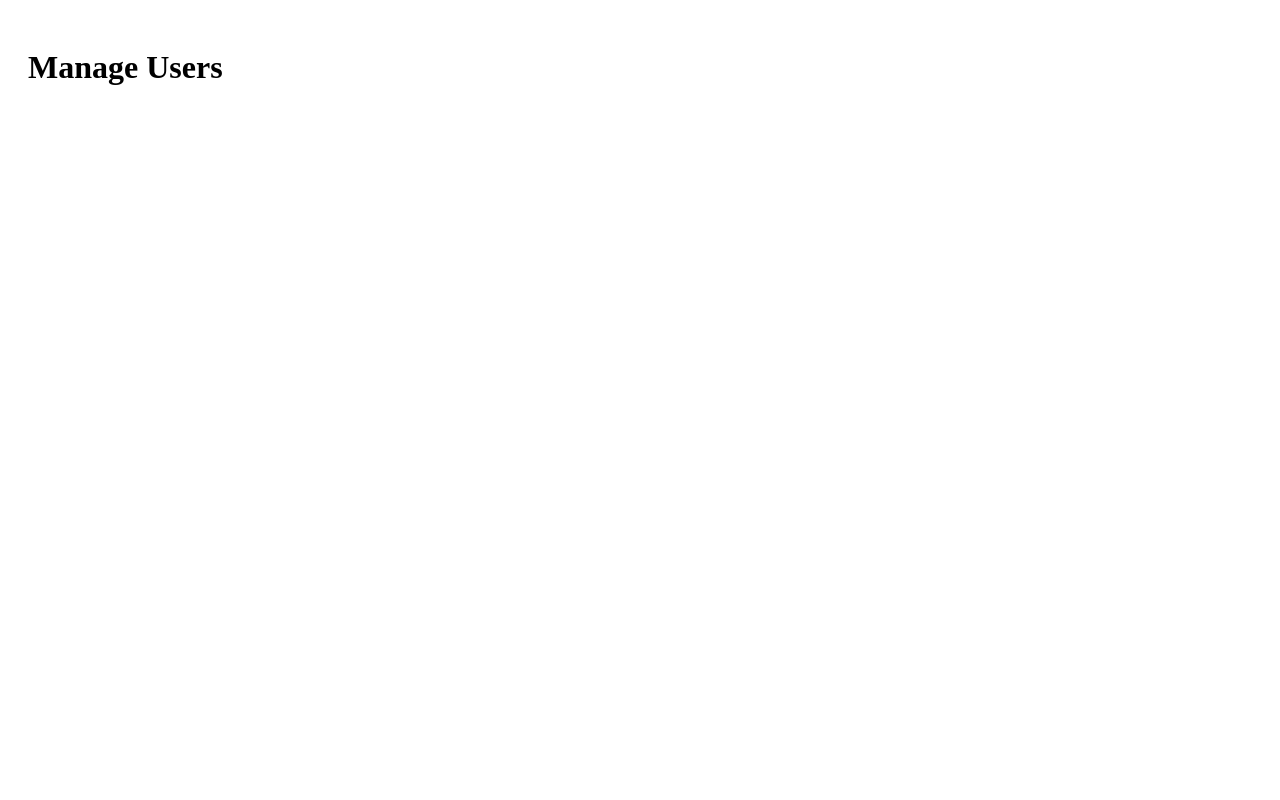
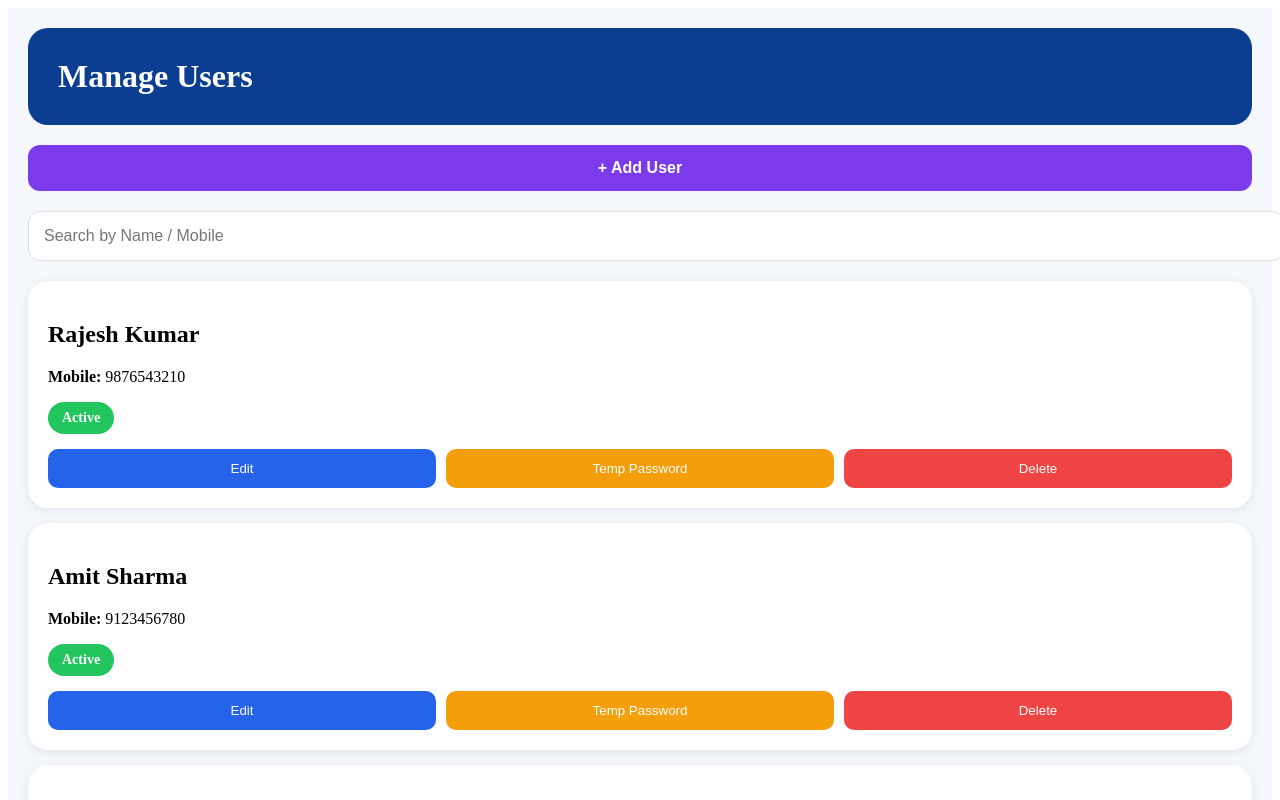
Before and after one commit to Arunsonly/property-insurance-portal, a Next.js app: page /admin/manage-users in a window 1280 px wide. Shown: the top 800 px of the page. Built offline with nearby package versions, Linux system fonts and the light colour scheme.

Commit message:
Update manage-users.js

```diff
--- a/pages/admin/manage-users.js
+++ b/pages/admin/manage-users.js
@@ -1,7 +1,172 @@
 export default function ManageUsers() {
+  const users = [
+    {
+      name: "Rajesh Kumar",
+      mobile: "9876543210",
+      status: "Active",
+    },
+    {
+      name: "Amit Sharma",
+      mobile: "9123456780",
+      status: "Active",
+    },
+    {
+      name: "Suresh Patel",
+      mobile: "9988776655",
+      status: "Active",
+    },
+    {
+      name: "Neha Verma",
+      mobile: "8811223344",
+      status: "Inactive",
+    },
+    {
+      name: "Vikas Singh",
+      mobile: "7766554433",
+      status: "Active",
+    },
+  ];
+
   return (
-    <div style={{ padding: "20px" }}>
-      <h1>Manage Users</h1>
+    <div
+      style={{
+        background: "#f4f7fc",
+        minHeight: "100vh",
+        padding: "20px",
+      }}
+    >
+      {/* Header */}
+      <div
+        style={{
+          background: "#0b3d91",
+          color: "#fff",
+          padding: "30px",
+          borderRadius: "20px",
+          marginBottom: "20px",
+        }}
+      >
+        <h1 style={{ margin: 0 }}>Manage Users</h1>
+      </div>
+
+      {/* Add User Button */}
+      <button
+        style={{
+          width: "100%",
+          background: "#7c3aed",
+          color: "#fff",
+          border: "none",
+          padding: "14px",
+          borderRadius: "12px",
+          fontSize: "16px",
+          fontWeight: "bold",
+          marginBottom: "20px",
+          cursor: "pointer",
+        }}
+      >
+        + Add User
+      </button>
+
+      {/* Search */}
+      <input
+        type="text"
+        placeholder="Search by Name / Mobile"
+        style={{
+          width: "100%",
+          padding: "15px",
+          borderRadius: "12px",
+          border: "1px solid #ddd",
+          marginBottom: "20px",
+          fontSize: "16px",
+        }}
+      />
+
+      {/* User Cards */}
+      {users.map((user, index) => (
+        <div
+          key={index}
+          style={{
+            background: "#fff",
+            borderRadius: "20px",
+            padding: "20px",
+            marginBottom: "15px",
+            boxShadow: "0 2px 10px rgba(0,0,0,0.08)",
+          }}
+        >
+          <h2>{user.name}</h2>
+
+          <p>
+            <strong>Mobile:</strong> {user.mobile}
+          </p>
+
+          <span
+            style={{
+              background:
+                user.status === "Active"
+                  ? "#22c55e"
+                  : "#ef4444",
+              color: "#fff",
+              padding: "8px 14px",
+              borderRadius: "20px",
+              fontSize: "14px",
+              fontWeight: "bold",
+              display: "inline-block",
+              marginBottom: "15px",
+            }}
+          >
+            {user.status}
+          </span>
+
+          <div
+            style={{
+              display: "flex",
+              gap: "10px",
+              flexWrap: "wrap",
+            }}
+          >
+            <button
+              style={{
+                flex: 1,
+                background: "#2563eb",
+                color: "#fff",
+                border: "none",
+                padding: "12px",
+                borderRadius: "10px",
+                cursor: "pointer",
+              }}
+            >
+              Edit
+            </button>
+
+            <button
+              style={{
+                flex: 1,
+                background: "#f59e0b",
+                color: "#fff",
+                border: "none",
+                padding: "12px",
+                borderRadius: "10px",
+                cursor: "pointer",
+              }}
+            >
+              Temp Password
+            </button>
+
+            <button
+              style={{
+                flex: 1,
+                background: "#ef4444",
+                color: "#fff",
+                border: "none",
+                padding: "12px",
+                borderRadius: "10px",
+                cursor: "pointer",
+              }}
+            >
+              Delete
+            </button>
+          </div>
+        </div>
+      ))}
     </div>
   );
 }
```
